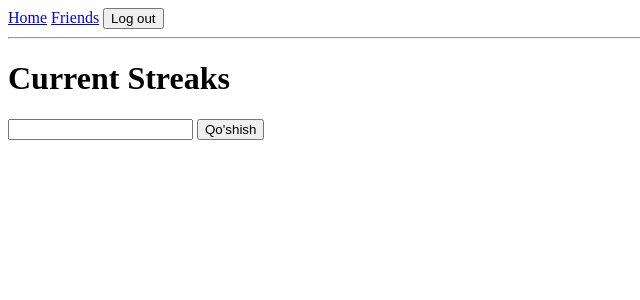
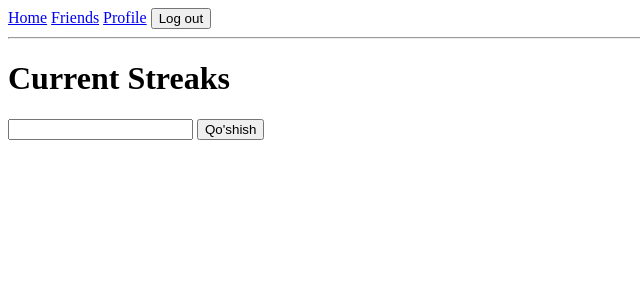
Before and after one commit to MirzokodirovDilshod/Streak-Counter, a Django app: page / in a window 1280 px wide. Shown: the top 300 px of the page, without its empty margins (0-640 px from the left). Run offline with Django 5.2, Linux system fonts and the light colour scheme; the visitor is signed in with stand-in values (Sample User, id 1); data that the repository does not hold is empty.

Commit message:
Profile page and it's link

```diff
--- a/config/urls.py
+++ b/config/urls.py
@@ -15,4 +15,5 @@ urlpatterns = [
     path('friends/', views.friends, name='friends'),
     path('friends/accept/<int:request_id>/', views.accept_request,name='accept_request'),
     path('friends/<int:user_id>/', views.friends_profile, name='friends_profile'),
+    path('profile/',views.my_profile, name='my_profile')
 ]
--- a/streaks/templates/streaks/base.html
+++ b/streaks/templates/streaks/base.html
@@ -1,8 +1,16 @@
+<!DOCTYPE html>
+<html lang="en">
+<head>
+  <meta charset="UTF-8">
+  <meta name="viewport" content="width=device-width, initial-scale=1">
+  <title>{% block title %}Streak Counter{% endblock %}</title>
+</head>
+<body>
   <nav>
     <a href="{% url 'home' %}">Home</a>
     <a href="{% url 'friends' %}">Friends</a>
+    <a href="{%url 'my_profile'%}">Profile</a>
 
-  <!-- Log out: POST forma (chiqish akkaunt holatini o'zgartiradi) -->
     <form action="{% url 'logout' %}" method="post" style="display:inline">
       {% csrf_token %}
       <button type="submit">Log out</button>
@@ -11,5 +19,6 @@
 
   <hr>
 
-<!-- Har bir sahifa o'z mazmunini shu bo'sh joyga qo'yadi -->
   {% block content %}{% endblock %}
+</body>
+</html>
--- a/streaks/views.py
+++ b/streaks/views.py
@@ -87,3 +87,7 @@ def friends_profile(request, user_id):
         return redirect('friends')
     counters = Counter.objects.filter(owner=friend)
     return render(request, 'streaks/friend_profile.html', {'friend': friend, 'counters': counters})
+
+@login_required
+def my_profile(request):
+    return render(request, 'streaks/my_profile.html')
```
Also changed, not shown: streaks/templates/streaks/my_profile.html (added, +7 -0 lines). Lines whose indentation alone changed are shown as unchanged.
